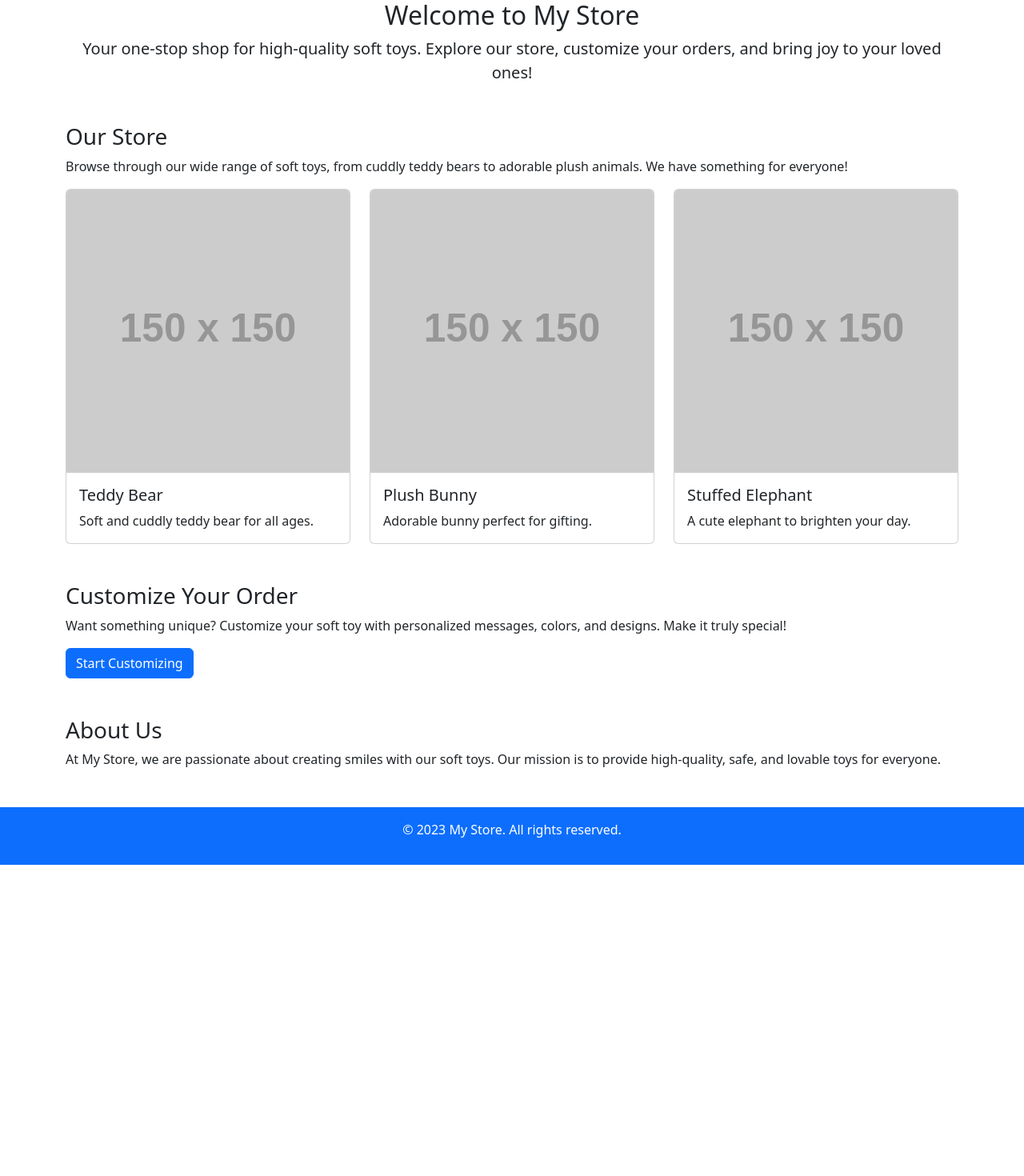
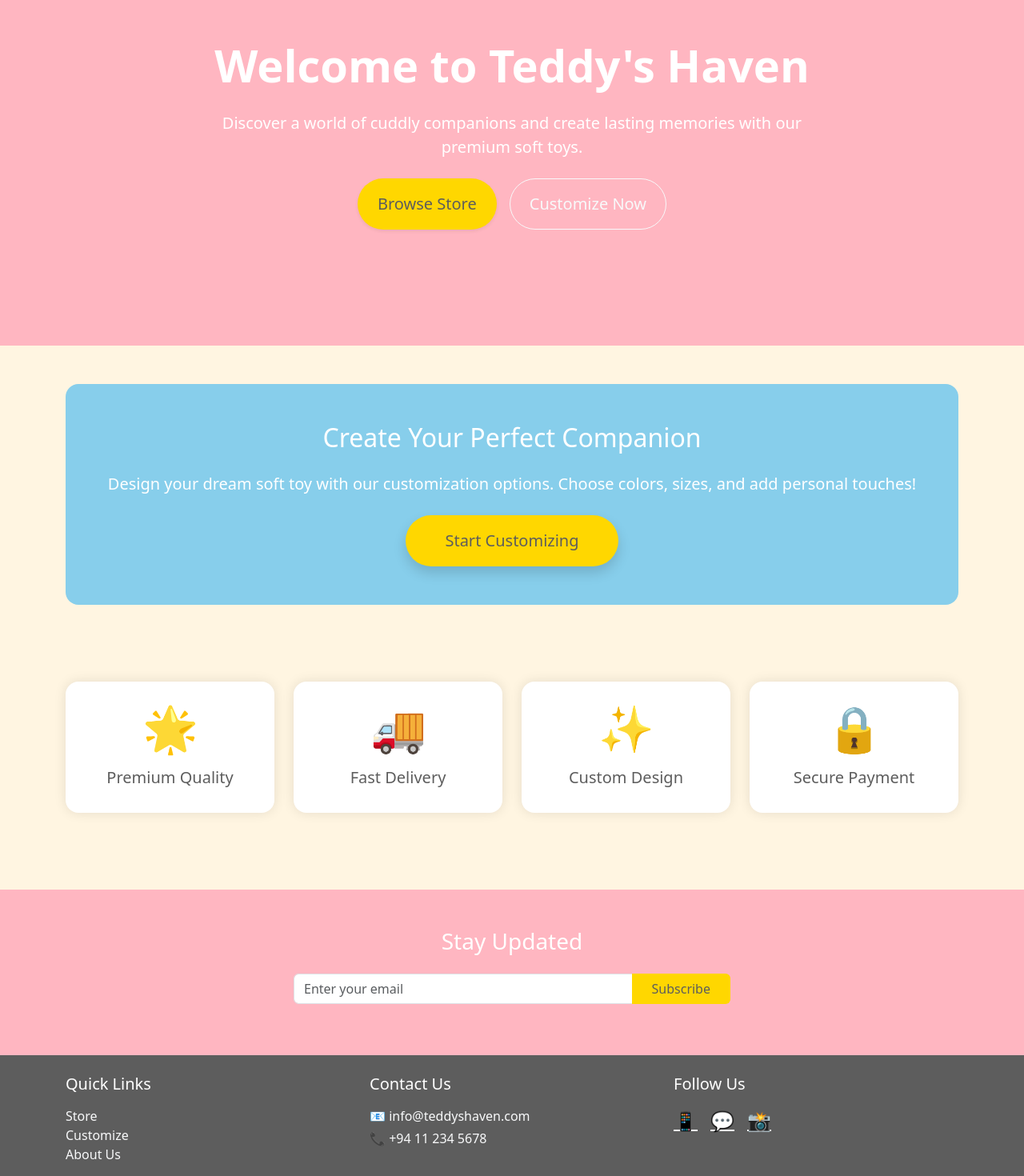
Before and after one commit to chamithusithmaka/softToyManagement, a React (Create React App) app in the folder frontend/: page /home in a window 1280 px wide. Shown: the part 120-1590 px from the top of the page at 80% size. Before the commit the page ends 1201 px from the top, so only its background shows below. Built offline with nearby package versions, Linux system fonts and the light colour scheme.

Commit message:
commited

```diff
--- a/frontend/src/component/home/HomePage.jsx
+++ b/frontend/src/component/home/HomePage.jsx
@@ -1,92 +1,120 @@
 import React from "react";
 import Header from "./HomeHeader";
 import "bootstrap/dist/css/bootstrap.min.css";
+import { Link } from "react-router-dom";
 
 const HomePage = () => {
   return (
-    <div>
-      {/* Header Component */}
+    <div style={{ backgroundColor: "#FFF5E1" }}>
       <Header />
 
-      {/* Main Content */}
+      {/* Hero Section */}
+      <div className="position-relative overflow-hidden p-5 text-center"
+           style={{ backgroundColor: "#FFB6C1", minHeight: "60vh" }}>
+        <div className="col-md-8 mx-auto my-5">
+          <h1 className="display-4 fw-bold text-white mb-4">Welcome to Teddy's Haven</h1>
+          <p className="lead fw-normal text-white mb-4">
+            Discover a world of cuddly companions and create lasting memories with our premium soft toys.
+          </p>
+          <div className="d-flex gap-3 justify-content-center">
+            <Link to="/store" className="btn btn-lg px-4 py-3 shadow-sm rounded-pill"
+                  style={{ backgroundColor: "#FFD700", color: "#5D5D5D" }}>
+              Browse Store
+            </Link>
+            <Link to="/customize" className="btn btn-lg px-4 py-3 btn-outline-light rounded-pill">
+              Customize Now
+            </Link>
+          </div>
+        </div>
+      </div>
+
       <main className="container my-5">
-        <section className="text-center">
-          <h2>Welcome to My Store</h2>
-          <p className="lead">
-            Your one-stop shop for high-quality soft toys. Explore our store, customize your orders, and bring joy to your loved ones!
+
+
+        {/* Custom Orders Section */}
+        <section className="py-5 my-5 rounded-4 text-center p-5"
+                 style={{ backgroundColor: "#87CEEB" }}>
+          <h2 className="text-white mb-4">Create Your Perfect Companion</h2>
+          <p className="lead text-white mb-4">
+            Design your dream soft toy with our customization options. Choose colors, sizes, and add personal touches!
           </p>
+          <Link to="/customize" className="btn btn-lg rounded-pill px-5 py-3 shadow"
+                style={{ backgroundColor: "#FFD700", color: "#5D5D5D" }}>
+            Start Customizing
+          </Link>
         </section>
 
-        {/* Store Section */}
-        <section className="mt-5">
-          <h3>Our Store</h3>
-          <p>
-            Browse through our wide range of soft toys, from cuddly teddy bears to adorable plush animals. We have something for everyone!
-          </p>
-          <div className="row">
-            <div className="col-md-4">
-              <div className="card">
-                <img
-                  src="https://via.placeholder.com/150"
-                  className="card-img-top"
-                  alt="Teddy Bear"
-                />
-                <div className="card-body">
-                  <h5 className="card-title">Teddy Bear</h5>
-                  <p className="card-text">Soft and cuddly teddy bear for all ages.</p>
+        {/* Features Section */}
+        <section className="py-5">
+          <div className="row g-4">
+            {[
+              { title: "Premium Quality", icon: "🌟" },
+              { title: "Fast Delivery", icon: "🚚" },
+              { title: "Custom Design", icon: "✨" },
+              { title: "Secure Payment", icon: "🔒" }
+            ].map((feature, index) => (
+              <div key={index} className="col-md-3">
+                <div className="text-center p-4 rounded-4 h-100"
+                     style={{ backgroundColor: "white", boxShadow: "0 0 15px rgba(0,0,0,0.1)" }}>
+                  <div className="display-4 mb-3">{feature.icon}</div>
+                  <h5 style={{ color: "#5D5D5D" }}>{feature.title}</h5>
                 </div>
               </div>
-            </div>
-            <div className="col-md-4">
-              <div className="card">
-                <img
-                  src="https://via.placeholder.com/150"
-                  className="card-img-top"
-                  alt="Plush Bunny"
-                />
-                <div className="card-body">
-                  <h5 className="card-title">Plush Bunny</h5>
-                  <p className="card-text">Adorable bunny perfect for gifting.</p>
-                </div>
-              </div>
-            </div>
-            <div className="col-md-4">
-              <div className="card">
-                <img
-                  src="https://via.placeholder.com/150"
-                  className="card-img-top"
-                  alt="Stuffed Elephant"
-                />
-                <div className="card-body">
-                  <h5 className="card-title">Stuffed Elephant</h5>
-                  <p className="card-text">A cute elephant to brighten your day.</p>
-                </div>
+            ))}
+          </div>
+        </section>
+      </main>
+
+      {/* Newsletter Section */}
+      <section className="py-5" style={{ backgroundColor: "#FFB6C1" }}>
+        <div className="container">
+          <div className="row justify-content-center">
+            <div className="col-md-6 text-center">
+              <h3 className="text-white mb-4">Stay Updated</h3>
+              <div className="input-group mb-3">
+                <input type="email" className="form-control rounded-pill-start"
+                       placeholder="Enter your email" />
+                <button className="btn rounded-pill-end px-4"
+                        style={{ backgroundColor: "#FFD700", color: "#5D5D5D" }}>
+                  Subscribe
+                </button>
               </div>
             </div>
           </div>
-        </section>
-
-        {/* Customize Orders Section */}
-        <section className="mt-5">
-          <h3>Customize Your Order</h3>
-          <p>
-            Want something unique? Customize your soft toy with personalized messages, colors, and designs. Make it truly special!
-          </p>
-          <button className="btn btn-primary">Start Customizing</button>
-        </section>
-
-        {/* About Us Section */}
-        <section className="mt-5">
-          <h3>About Us</h3>
-          <p>
-            At My Store, we are passionate about creating smiles with our soft toys. Our mission is to provide high-quality, safe, and lovable toys for everyone.
-          </p>
-        </section>
-      </main>
+        </div>
+      </section>
 
       {/* Footer */}
-      <footer className="bg-primary text-white text-center py-3">
-        <p>&copy; 2023 My Store. All rights reserved.</p>
+      <footer className="py-4" style={{ backgroundColor: "#5D5D5D" }}>
+        <div className="container">
+          <div className="row g-4">
+            <div className="col-md-4">
+              <h5 className="text-white mb-3">Quick Links</h5>
+              <ul className="list-unstyled">
+                <li><Link to="/store" className="text-decoration-none text-light">Store</Link></li>
+                <li><Link to="/customize" className="text-decoration-none text-light">Customize</Link></li>
+                <li><Link to="/about" className="text-decoration-none text-light">About Us</Link></li>
+              </ul>
+            </div>
+            <div className="col-md-4">
+              <h5 className="text-white mb-3">Contact Us</h5>
+              <p className="text-light mb-1">📧 info@teddyshaven.com</p>
+              <p className="text-light mb-1">📞 +94 11 234 5678</p>
+            </div>
+            <div className="col-md-4">
+              <h5 className="text-white mb-3">Follow Us</h5>
+              <div className="d-flex gap-3">
+                <a href="#" className="text-light fs-4">📱</a>
+                <a href="#" className="text-light fs-4">💬</a>
+                <a href="#" className="text-light fs-4">📸</a>
+              </div>
+            </div>
+          </div>
+          <hr className="mt-4 mb-3 border-light" />
+          <p className="text-center text-light mb-0">
+            &copy; 2023 Teddy's Haven. All rights reserved.
+          </p>
+        </div>
       </footer>
     </div>
   );
```
